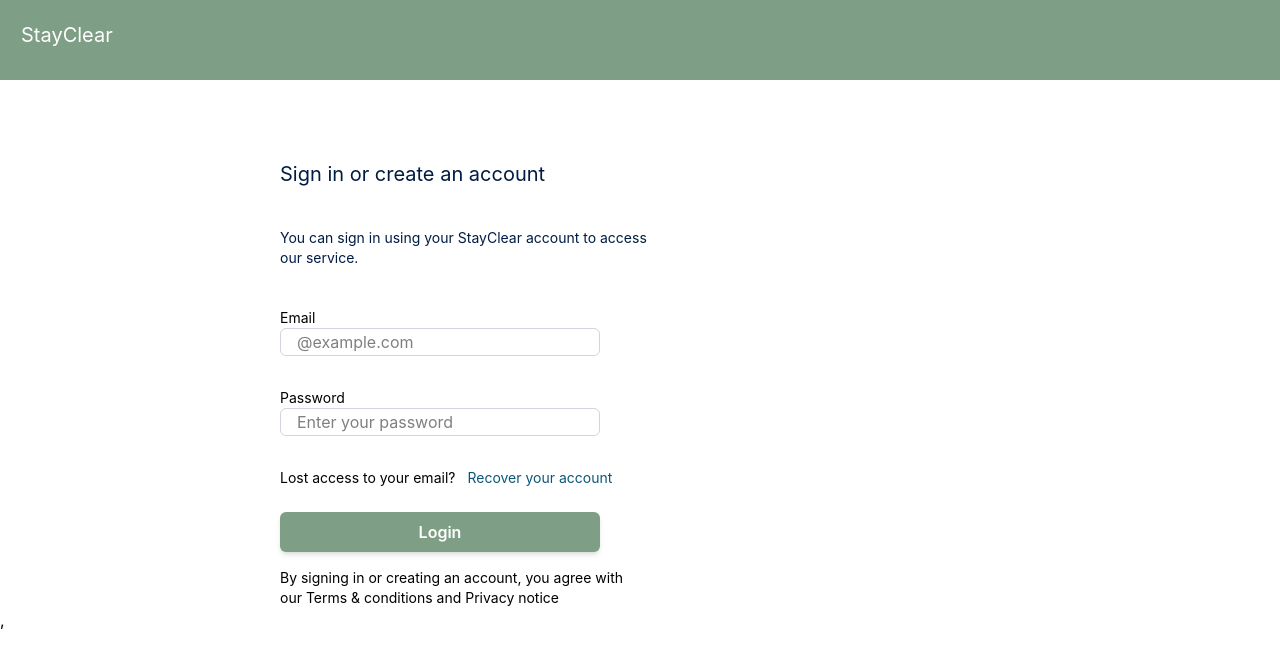
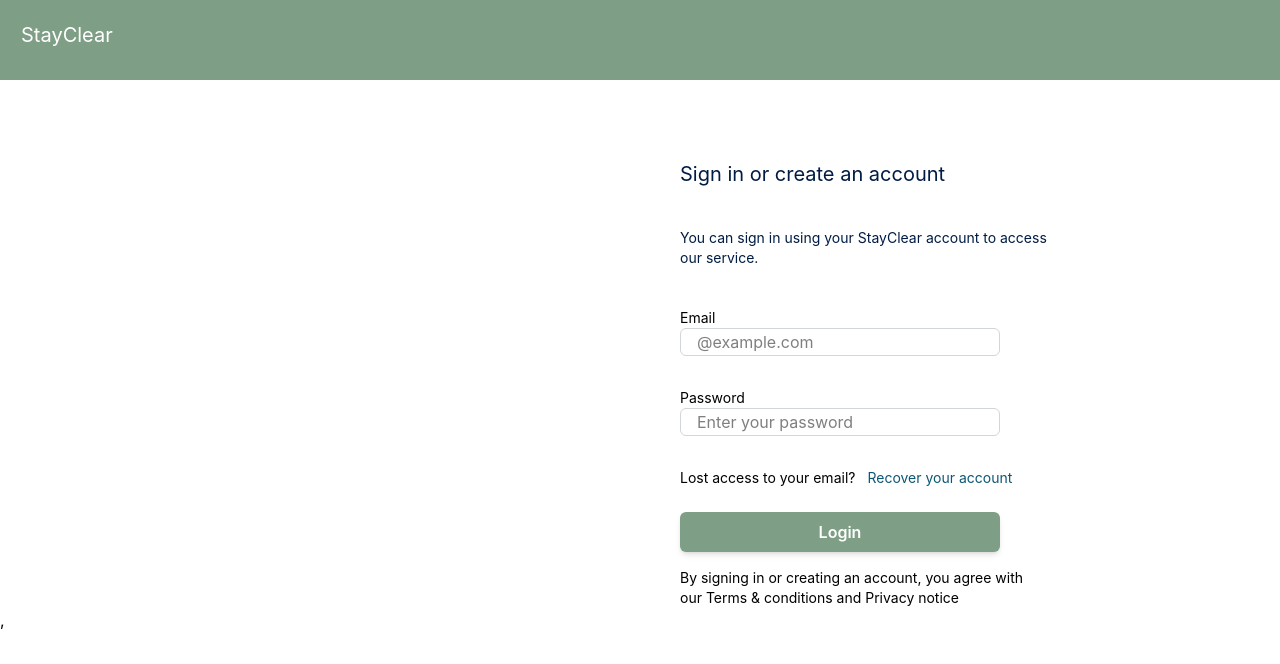
Before and after one commit to Happiness549/Full-Stack-Hotel-App, a React (Vite) app in the folder frontend/: page /login in a window 1280 px wide. Shown: the top 664 px of the page. Built offline with nearby package versions, Linux system fonts and the light colour scheme.

Commit message:
Centered the component

```diff
--- a/frontend/src/pages/Login.tsx
+++ b/frontend/src/pages/Login.tsx
@@ -59,7 +59,7 @@ const handleSubmit = async (e: FormEvent<HTMLFormElement>) => {
             <Text variant={'h3'} className="text-xl text-white mt-5 ml-5">StayClear</Text>
         </div >
 
-    <div  className='h-full mt-20 w-150 ml-50 '>
+    <div  className='h-full mt-20 w-150 ml-50 ml-150'>
        <Text variant={'h1'} className='text-[#001C44] text-xl ml-20 text-bold '> Sign in or create an account</Text>
         <Text variant={'h1'} className='text-[#001C44] text-sm ml-20 mt-10'>You can sign in using your StayClear account to access</Text>
         <Text variant={'h1'} className='text-[#001C44] text-sm ml-20'> our service.</Text>
```
